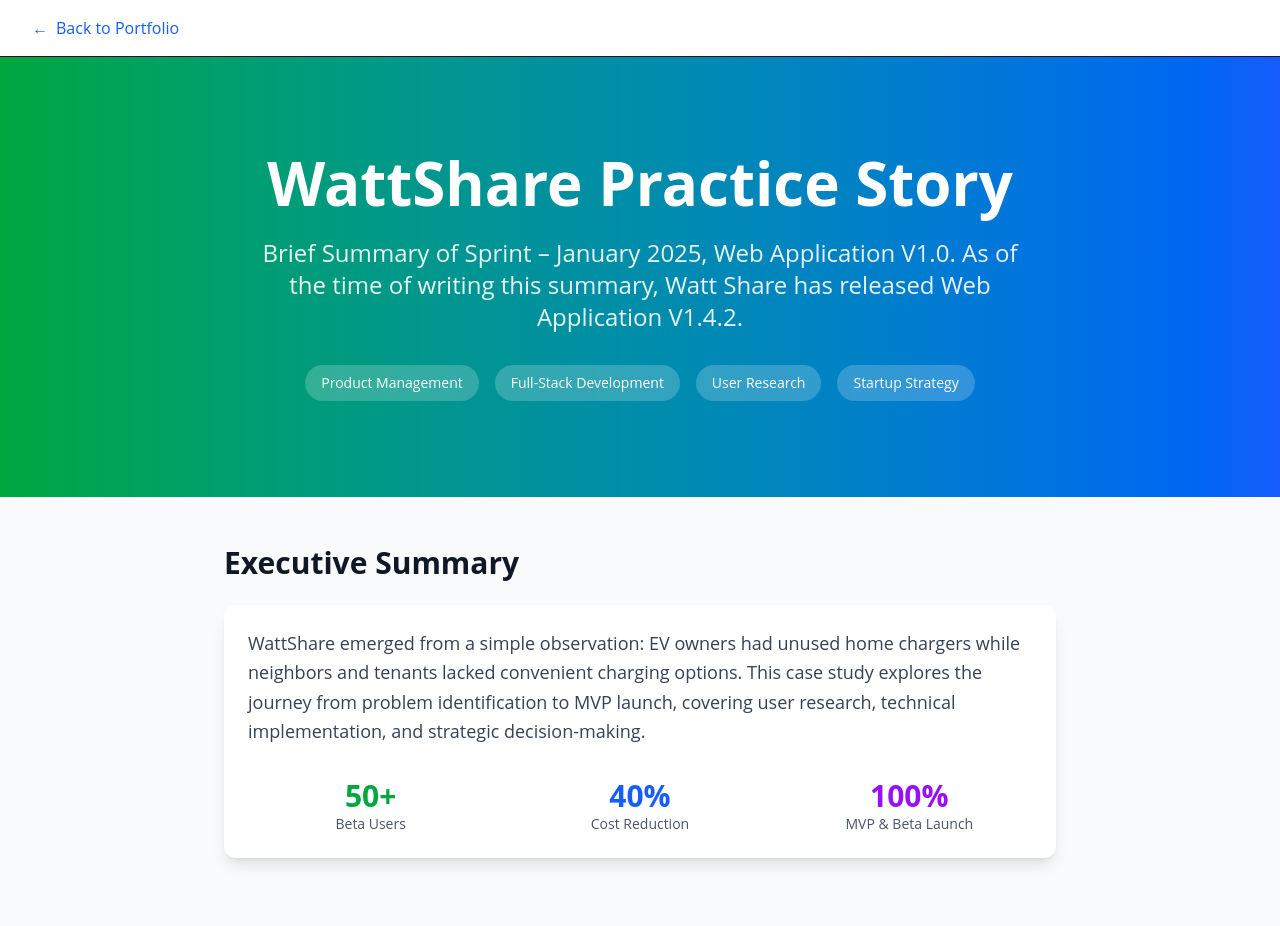
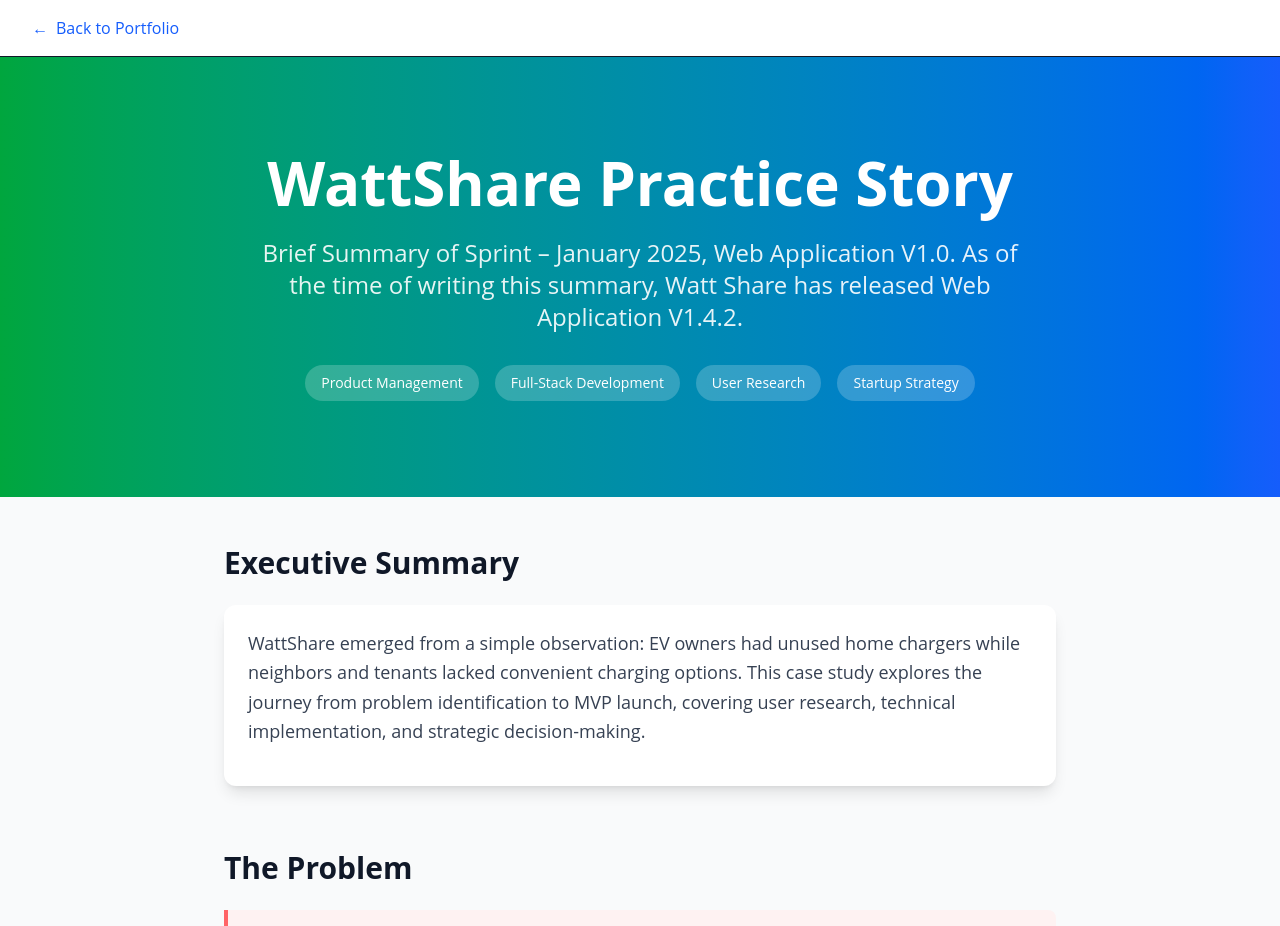
Before and after one commit to Highcard1/RezaBoostani, a Next.js app: page /case-studies/watt-share in a window 1280 px wide. Shown: the top 926 px of the page. Built offline with nearby package versions, Linux system fonts and the light colour scheme; a web font is replaced by a local one.

Commit message:
removed result section wattshare

```diff
--- a/src/app/case-studies/watt-share/page.tsx
+++ b/src/app/case-studies/watt-share/page.tsx
@@ -57,7 +57,7 @@ export default function WattShareCaseStudy() {
             <p className="text-sm sm:text-lg text-gray-700 leading-relaxed mb-4">
               WattShare emerged from a simple observation: EV owners had unused home chargers while neighbors and tenants lacked convenient charging options. This case study explores the journey from problem identification to MVP launch, covering user research, technical implementation, and strategic decision-making.
             </p>
-            <div className="grid md:grid-cols-3 gap-4 sm:gap-6 mt-4 sm:mt-8">
+            {/* <div className="grid md:grid-cols-3 gap-4 sm:gap-6 mt-4 sm:mt-8">
               <div className="text-center">
                 <div className="text-2xl sm:text-3xl font-bold text-green-600">50+</div>
                 <div className="text-xs sm:text-sm text-gray-600">Beta Users</div>
@@ -70,7 +70,7 @@ export default function WattShareCaseStudy() {
                 <div className="text-2xl sm:text-3xl font-bold text-purple-600">100%</div>
                 <div className="text-xs sm:text-sm text-gray-600">MVP & Beta Launch</div>
               </div>
-            </div>
+            </div> */}
           </div>
         </section>
 
```
